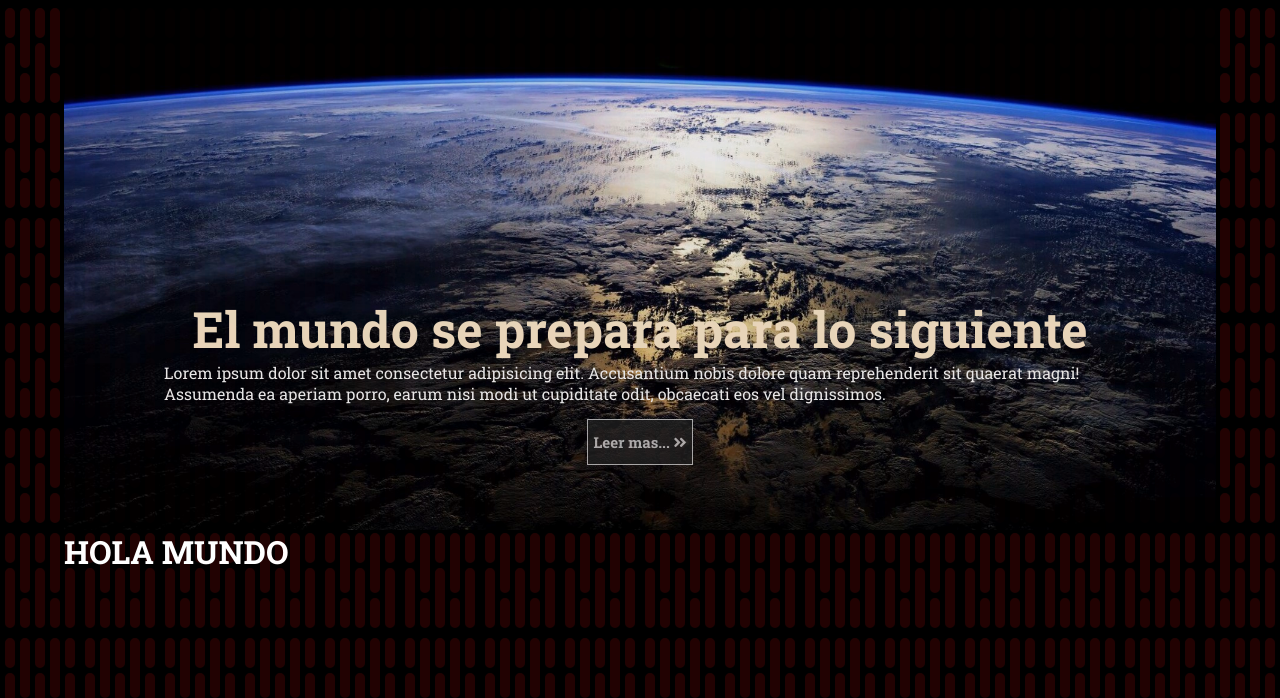
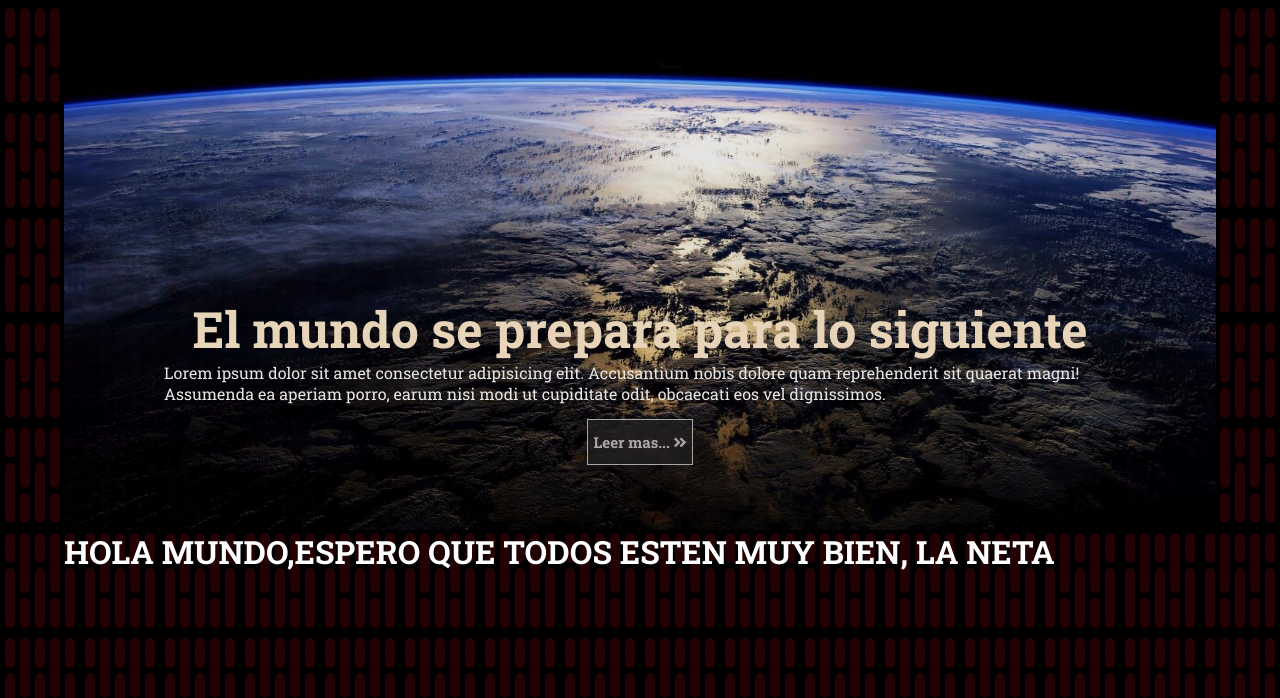
Before and after one commit to germanruzca2/WebPage, a plain HTML site: page index.html in a window 1280 px wide. Shown: the part 102-800 px from the top of the page. Drawn offline with Linux system fonts and the light colour scheme.

Commit message:
CAMBIO DE TEXTO EN RAMA (VERSION2)

```diff
--- a/index.html
+++ b/index.html
@@ -53,7 +53,7 @@
             <a href="#" class="btn">Leer mas... <i class="fas fa-angle-double-right"></i> </a>
         </header>
 
-        <h1>HOLA MUNDO</h1>
+        <h1>HOLA MUNDO,ESPERO QUE TODOS ESTEN MUY BIEN, LA NETA</h1>
     </div>
 </body>
 </html>
```
